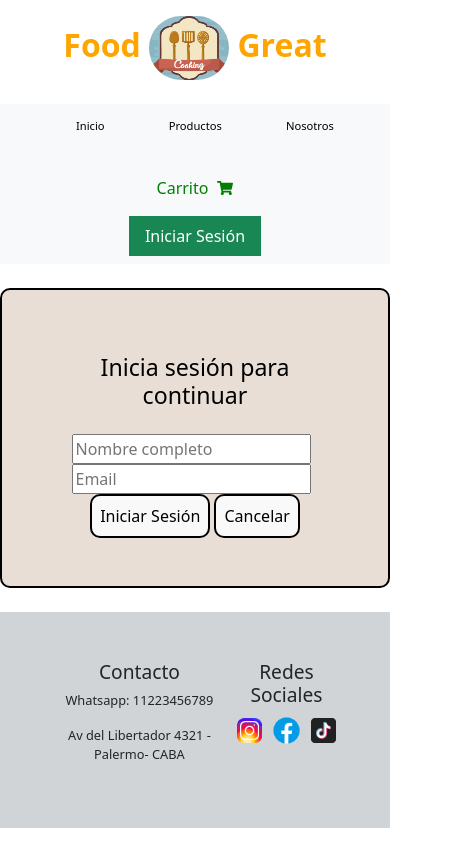
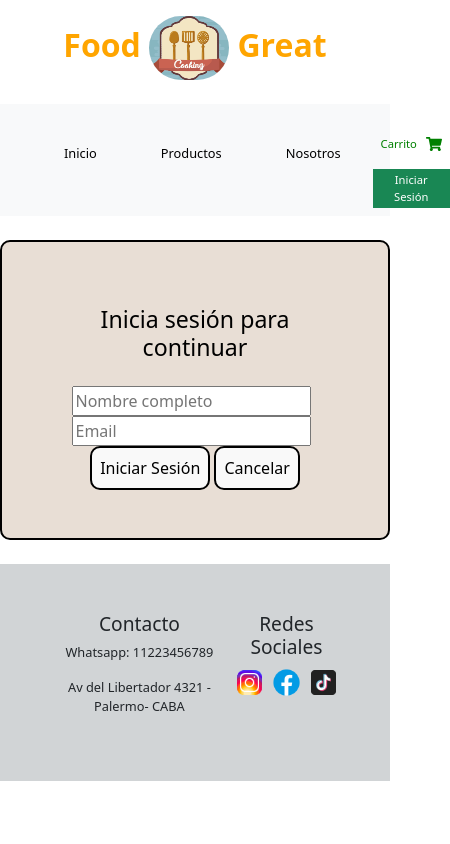
Before and after one commit to claudizapata/Rotiseria_React, a React (Vite) app: page /iniciar-sesion in a window 390 px wide. Shown: the whole page, 450 px wide, since content can reach past the window. Built offline with nearby package versions, Linux system fonts and the light colour scheme; no server answers; a web font is replaced by a local one.

Commit message:
navBar y sesión

```diff
--- a/src/App.css
+++ b/src/App.css
@@ -13,6 +13,7 @@
   background-color: #c6851eff;
   color: white;
   width: 100%;
+  font-size: 1.2rem;
 }
 
 .main-box{
@@ -34,6 +35,18 @@
   height: 8rem;
   border-radius: 80px 80px 80px 80px;
 }
+.navContainer{
+  display: flex;
+  align-items: center;
+  justify-content: space-between;
+  width: 100%;
+}
+#carrito{
+  font-size: 1.1rem;
+}
+#iniciar-sesion-nav{
+  font-size: 1.1rem;
+}
 ul{
   list-style-type: none;
   justify-content: space-between;
@@ -48,7 +61,6 @@ nav a{
 nav li{
   display: inline;
   align-items: center;
-
   justify-content: space-between;
   padding: 2rem;
 }
@@ -124,6 +136,19 @@ nav li.active{
 }
 
 .nav-item{
+  font-size: .8rem;
+}
+
+#carrito{
   font-size: .7rem;
 }
+#iniciar-sesion-nav{
+  font-size: .7rem;
+  padding: 3px 4px;
+
+}
+.titulo_pages{
+
+  font-size: .9rem;
+}
   }
--- a/src/pages/Navbar.jsx
+++ b/src/pages/Navbar.jsx
@@ -28,7 +28,7 @@ function Navbar() {
 
 
           <hr />
-          <div className='container justify align-items-center'  >
+          <div className='navContainer'  >
                 <ul>
                   <li className='nav-item'><Link to="/" >Inicio</Link></li>
                   <li className='nav-item'><Link to="/productos">Productos</Link></li>
@@ -43,7 +43,7 @@ function Navbar() {
 
                     <SeccionUsuario className='d-flex align-items-center gap3'>
                       {usuario?.nombre != "admin" && ( <IconoCarrito to="/carrito" className="nav-link d-flex align-items-center">
-                      <span className="me-1">Carrito</span>
+                          <span id='carrito' className="me-1">Carrito</span>
                           <FaShoppingCart />
 
                         {totalItemsCarrito > 0 && (
@@ -68,7 +68,7 @@ function Navbar() {
                               </BotonCerrarSesion>
                             </ContenedorUsuario>
                           ) : (
-                        <NavLink className='bg-success' to="/iniciar-sesion">Iniciar Sesión</NavLink>
+                            <NavLink id='iniciar-sesion-nav' className='bg-success' to="/iniciar-sesion">Iniciar Sesión</NavLink>
                           )}
                     </SeccionUsuario>
 
@@ -116,6 +116,7 @@ const NavLink = styled(Link)`
   &:hover {
     color: white !important;
     text-decoration: underline;
+
   }
 `;
 
```
Lines whose indentation alone changed are shown as unchanged.
